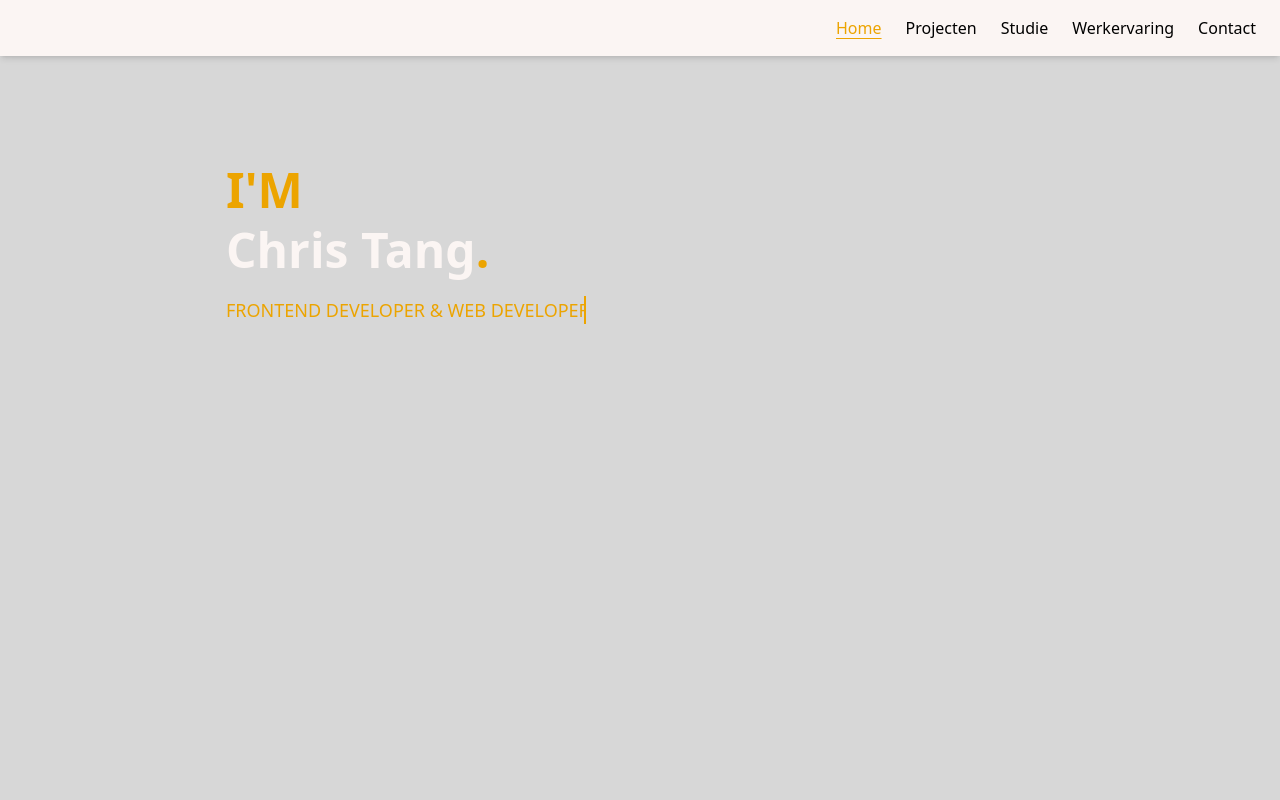
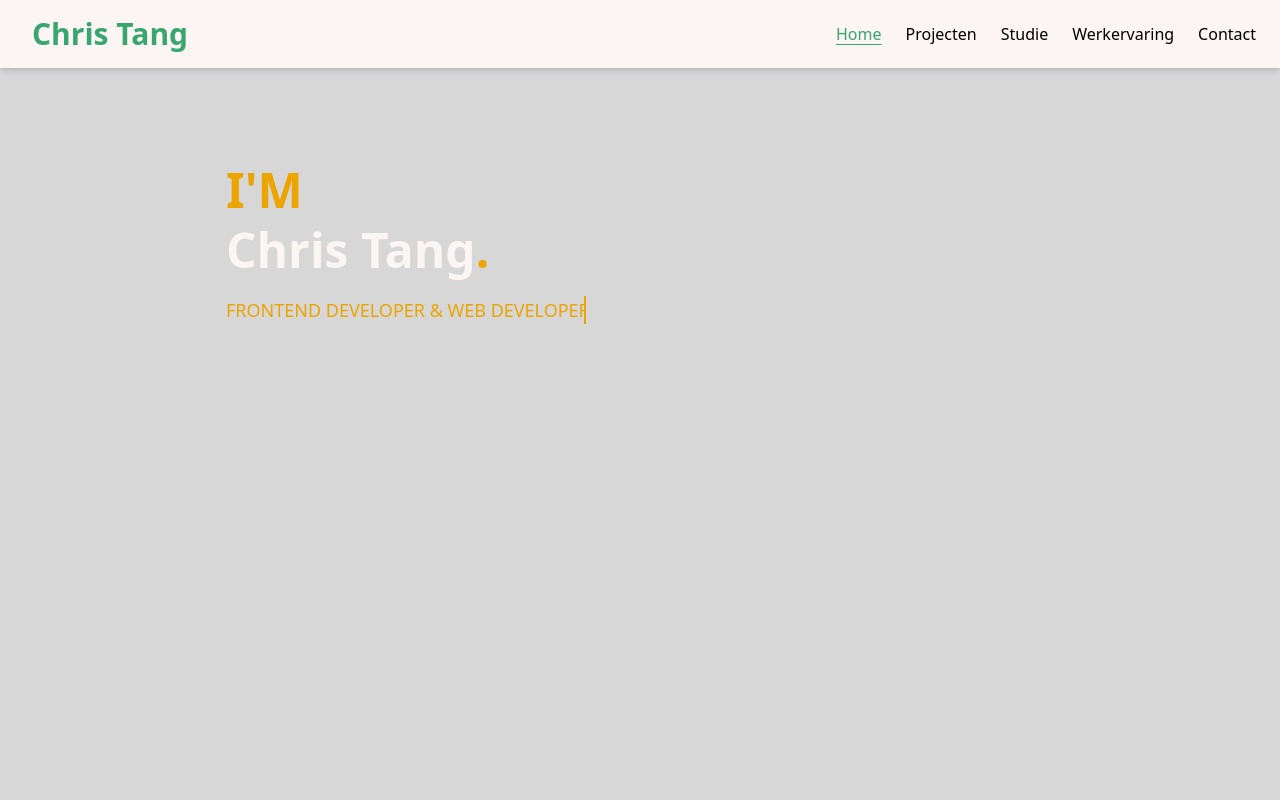
Before and after one commit to Chrisssss15/my-portfolio, a React (Vite) app: page / in a window 1280 px wide. Shown: the top 800 px of the page. Built offline with nearby package versions, Linux system fonts and the light colour scheme.

Commit message:
Update layout

```diff
--- a/src/assets/Components/Layout.jsx
+++ b/src/assets/Components/Layout.jsx
@@ -1,42 +1,3 @@
-// Layout.jsx
-// import { Link, Outlet } from 'react-router';
-//
-// function Layout() {
-//     return (
-//         <div className="bg-[#000807] text-[#FBF5F3] min-h-screen flex flex-col w-full">
-//             <header className="shadow-md bg-[#FBF5F3] text-[#000807]">
-//                 <div className="container mx-auto flex justify-between items-center py-4 px-6">
-//                     <a className="text-3xl font-black flex items-center gap-2" href="/">
-//                         <span className="text-[#ECA400]">
-//                             <svg xmlns="http://www.w3.org/2000/svg" aria-hidden="true" role="img" width="1em" height="1em" viewBox="0 0 24 24">
-//                                 {/*<path fill="currentColor" d="M6.925 16.875Q5.2 16.225 4.1 14.713Q3 13.2 3 11.25q0-1.975.938-3.513Q4.875 6.2 6 5.15q1.125-1.05 2.062-1.6L9 3v2.475q0 .625.45 1.062q.45.438 1.075.438q.35 0 .65-.15q.3-.15.5-.425L12 6q.95.55 1.625 1.35t1.025 1.8l-1.675 1.675q-.05-.6-.287-1.175q-.238-.575-.638-1.05q-.35.2-.738.287q-.387.088-.787.088q-1.1 0-1.987-.612Q7.65 7.75 7.25 6.725q-.95.925-1.6 2.062Q5 9.925 5 11.25q0 .775.275 1.462q.275.688.75 1.213q.05-.5.287-.938q.238-.437.588-.787L9 10.1l2.15 2.1q.05.05.1.125t.1.125l-1.425 1.425q-.05-.075-.087-.125q-.038-.05-.088-.1L9 12.925l-.7.7q-.125.125-.212.287q-.088.163-.088.363q0 .3.175.537q.175.238.45.363ZM9 10.1Zm0 0ZM7.4 22L6 20.6L19.6 7L21 8.4L17.4 12H21v2h-5.6l-.5.5l1.5 1.5H21v2h-2.6l2.1 2.1l-1.4 1.4l-2.1-2.1V22h-2v-4.6l-1.5-1.5l-.5.5V22h-2v-3.6Z"/>*/}
-//                             </svg>
-//                         </span>
-//                         <span>Portfolio</span>
-//                     </a>
-//                     <nav>
-//                         <ul className="flex gap-6">
-//                             <li><a className="text-[#000000] hover:text-[#ECA400] transition" href="/projects">Projecten</a></li>
-//                             <li><a className="text-[#000000] hover:text-[#ECA400] transition" href="/studie">Studie</a></li>
-//                             <li><a className="text-[#000000] hover:text-[#ECA400] transition" href="/werk">Werkervaring</a></li>
-//                             <li><a className="text-[#000000] hover:text-[#ECA400] transition" href="/contact">Contact</a></li>
-//                         </ul>
-//                     </nav>
-//                 </div>
-//             </header>
-//             <main className="flex-grow">
-//                 <Outlet />
-//             </main>
-//         </div>
-//     );
-// }
-//
-// export default Layout;
-
-            {/*<main className="flex-grow">*/}
-            {/*    <Outlet />*/}
-            {/*</main>*/}
-
 import { useState } from 'react';
 import { NavLink, Outlet } from 'react-router';
 
@@ -48,8 +9,8 @@ function Layout() {
     };
 
     const navLinkClass = ({ isActive }) =>
-        `transition hover:text-[#ECA400] ${
-            isActive ? 'text-[#ECA400] underline underline-offset-4' : 'text-[#000000]'
+        `transition hover:text-[#39A56F] ${
+            isActive ? 'text-[#39A56F] underline underline-offset-4' : 'text-[#000000]'
         }`;
 
     return (
@@ -57,13 +18,13 @@ function Layout() {
             <header className="fixed top-0 left-0 w-full z-50 shadow-md bg-[#FBF5F3] text-[#000807]">
                 <div className="max-w-7xl mx-auto px-6 flex justify-between items-center py-4">
                     <NavLink to="/" className="text-3xl font-black flex items-center gap-2">
-                        <span className="text-[#ECA400]">
+                        <span className="text-[#39A56F]">
                             {/*<svg xmlns="http://www.w3.org/2000/svg" aria-hidden="true" role="img" width="1em"*/}
                             {/*     height="1em" viewBox="0 0 24 24">*/}
                             {/*    /!* Icon *!/*/}
                             {/*</svg>*/}
                         </span>
-                        {/*<span className="text-[#ECA400]">Chris Tang</span>*/}
+                        <span className="text-[#39A56F]">Chris Tang</span>
                     </NavLink>
 
                     <button className="lg:hidden text-3xl" onClick={toggleMobileMenu}>
@@ -104,7 +65,7 @@ function Layout() {
                 <div className="w-full max-w-screen-xl mx-auto p-4 md:py-8">
                     {/*<div className="sm:flex sm:items-center sm:justify-between">*/}
                     {/*</div>*/}
-                    <hr className="my-6 border-gray-200 sm:mx-auto dark:border-gray-700 lg:my-8"/>
+                    {/*<hr className="my-6 border-gray-200 sm:mx-auto dark:border-gray-700 lg:my-8"/>*/}
                     <span className="block text-sm text-gray-500 sm:text-center dark:text-gray-400">
                         © 2025 Chris Tang. Alle rechten voorbehouden.</span>
                 </div>
```
